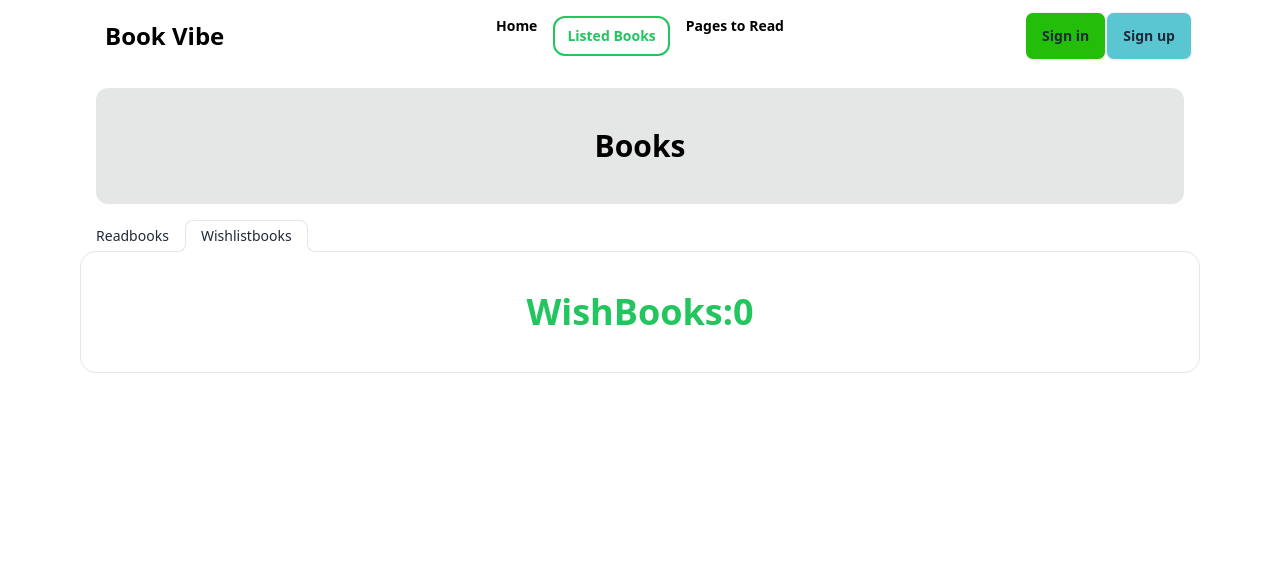
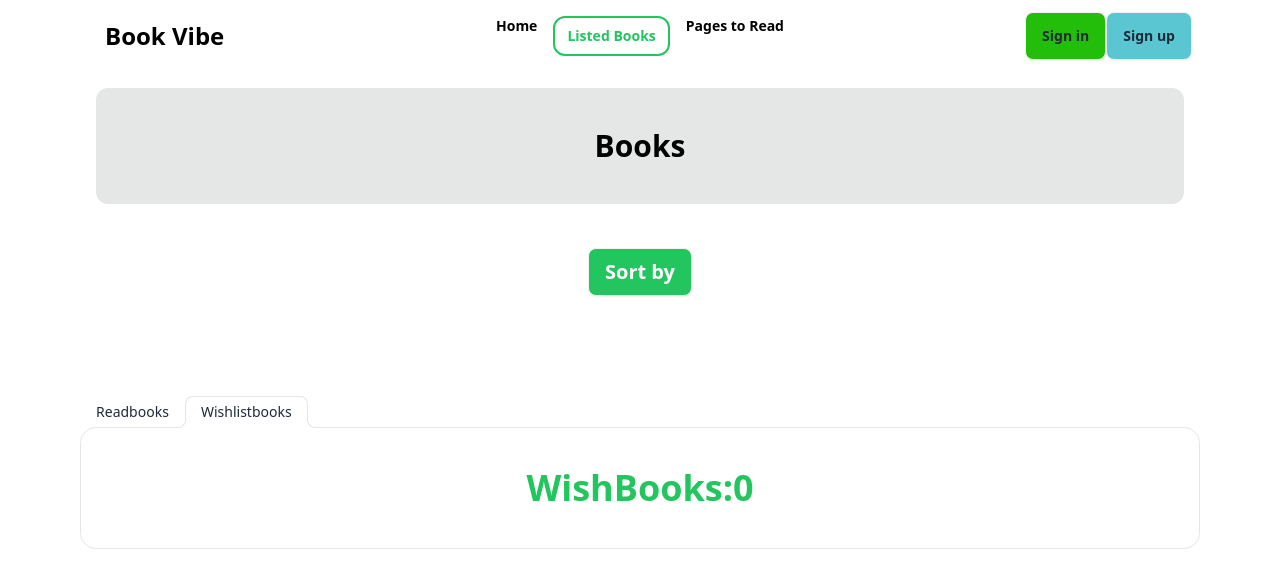
Before and after one commit to MDRUHULAMIN7/BookVibe, a React (Vite) app: page /listedbooks in a window 1280 px wide. Shown: the top 588 px of the page. Built offline with nearby package versions, Linux system fonts and the light colour scheme.

Commit message:
sort by button added

```diff
--- a/src/Components/Home/ListedBook/ListedBook.jsx
+++ b/src/Components/Home/ListedBook/ListedBook.jsx
@@ -7,6 +7,16 @@ const ListedBook = () => {
     return (
         <div>
             <h1 className="m-4 bg-base-300 text-center text-3xl rounded-xl text-black font-bold py-10">Books</h1>
+
+         <div className="mb-24 mt-10 flex items-center justify-center"><details className="dropdown">
+  <summary className="m-1 btn bg-green-500 text-white font-bold px-4 py2 text-xl">Sort by</summary>
+  <ul className="p-2 shadow menu dropdown-content z-[1] bg-base-300 rounded-box w-52">
+    <li><a>Item 1</a></li>
+    <li><a>Item 2</a></li>
+  </ul>
+</details></div>
+
+
 
 
 <div role="tablist" className="tabs tabs-lifted">
```
